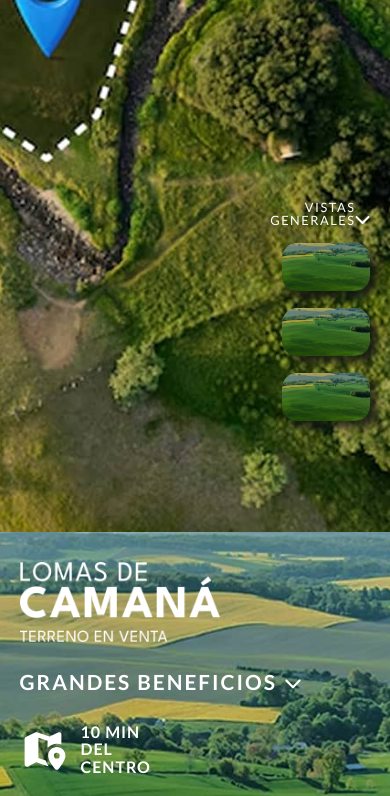
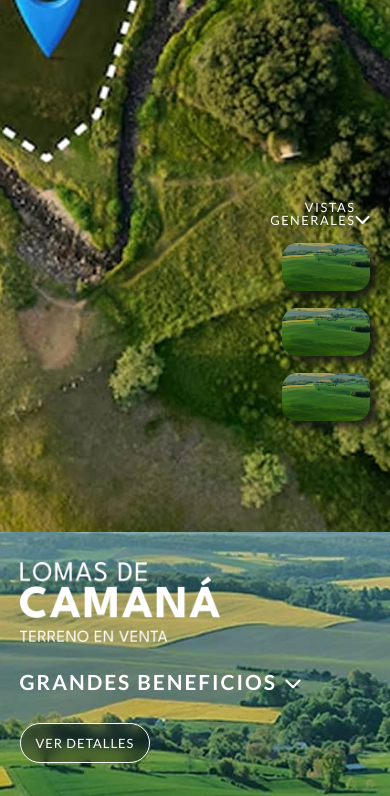
Before and after one commit to walkeriano/lomas-de-camana, a Next.js app: page / in a window 390 px wide. Shown: the part 1156-1952 px from the top of the page. Built offline with nearby package versions, Linux system fonts and the light colour scheme.

Commit message:
ready changes

```diff
--- a/src/components/beneficios/beneficios.jsx
+++ b/src/components/beneficios/beneficios.jsx
@@ -1,9 +1,13 @@
+import React, { useState } from "react";
 import styles from "./beneficios.module.css";
 import Image from "next/image";
 import { FontAwesomeIcon } from "@fortawesome/react-fontawesome";
 import { faSchoolFlag, faPlaneDeparture, faChevronDown,faStore, faMapLocationDot } from "@fortawesome/free-solid-svg-icons";
 
 export default function Beneficios({ id }) {
+    const [show, setShow] = useState(true);
+
+
   return (
     <section id={id} className={styles.generalHero}>
       <section className={styles.titleHero}>
@@ -46,6 +50,40 @@
           </section>
 
         </section>
+        {show ? (
+          <button onClick={()=>setShow(false)} className={styles.btnActive}>ver detalles</button>
+        ) : (
+          <>
+            <section className={styles.containerItemsTwo}>
+          <section className={styles.itemDato}>
+            <div>
+              <h4>10 min del centro</h4>
+            </div>
+            <FontAwesomeIcon icon={faMapLocationDot} className={styles.icon} />
+          </section>
+          <section className={styles.itemDato}>
+            <div>
+              <h4>centros comerciales</h4>
+            </div>
+            <FontAwesomeIcon icon={faStore} className={styles.icon} />
+          </section>
+          <section className={styles.itemDato}>
+            <div>
+              <h4>Instituciones educativas</h4>
+            </div>
+            <FontAwesomeIcon icon={faSchoolFlag} className={styles.icon} />
+          </section>
+          <section className={styles.itemDato}>
+            <div>
+              <h4>5km del aereopuerto</h4>
+            </div>
+            <FontAwesomeIcon icon={faPlaneDeparture} className={styles.icon} />
+          </section>
+
+        </section>
+            <button  onClick={()=>setShow(true)} className={styles.btnActive}>ocultar</button>
+          </>
+        )}
       </section>
       <section className={styles.bgHero}>
         <section className={styles.btnImage}>
--- a/src/components/beneficios/beneficios.module.css
+++ b/src/components/beneficios/beneficios.module.css
@@ -125,6 +125,10 @@
   align-items: flex-end;
   justify-content: center;
   gap: 25px;
+}
+
+.containerItemsTwo {
+  display: none;
 }
 
 .itemDato {
@@ -263,6 +267,28 @@
 }
 
 @media (max-width: 1000px) {
+  .btnActive {
+    display: flex;
+    font-size: 0.8rem;
+    text-transform: uppercase;
+    height: 40px;
+    padding: 0px 15px;
+    align-items: center;
+    justify-self: center;
+    border: 1px solid white;
+    background-color: rgba(0, 0, 0, 0.292);
+    backdrop-filter: blur(5px);
+    color: white;
+    letter-spacing: 1px;
+    border-radius: 50px;
+    cursor: pointer;
+  }
+
+  .btnActive:hover {
+    background-color: white;
+    color: green;
+  }
+
   .flexOptions {
     gap: 15px;
   }
@@ -281,4 +307,37 @@
   .btnImage {
     bottom: 110px;
   }
+
+  .containerItems {
+    display: none;
+  }
+
+  .containerItemsTwo {
+    width: 80%;
+    gap: 20px;
+    display: flex;
+    flex-direction: column;
+    align-items: flex-start;
+    justify-content: center;
+  }
+
+  .itemDato .icon {
+    font-size: 2.3rem;
+  }
+
+  .itemDato div {
+    align-items: flex-start;
+    gap: 10px;
+    width: 80%;
+  }
+
+  .itemDato div p {
+    font-size: 0.9rem;
+    text-align: left;
+  }
+
+  .itemDato div h4 {
+    font-size: 1rem;
+    text-align: left;
+  }
 }
--- a/src/components/navegation/navegation.module.css
+++ b/src/components/navegation/navegation.module.css
@@ -8,7 +8,7 @@
   flex-direction: column;
   align-items: flex-start;
   justify-content: space-evenly;
-  z-index: 1;
+  z-index: 1000;
 }
 
 .containerNavigation {
```
